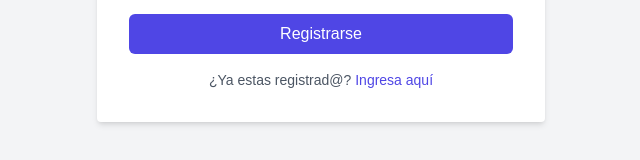
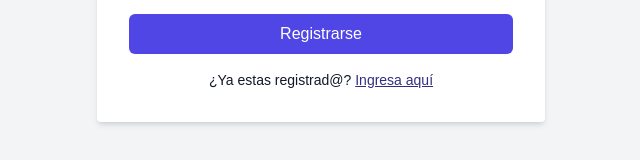
Before and after one commit to hzdelgado/dashboard-graphql, a Next.js app: page /register in a window 1280 px wide. Shown: the part 562-722 px from the top of the page, without its empty margins (319-959 px from the left). Built offline with nearby package versions, Linux system fonts and the light colour scheme; no server answers.

Commit message:
fix(accessibility): improve contrast ratio for background and text colors in input fields

```diff
--- a/components/input/PasswordInput.tsx
+++ b/components/input/PasswordInput.tsx
@@ -27,7 +27,7 @@ const PasswordInput = ({
       <input
         type={showPassword ? "text" : "password"}
         id={label}
-        className="mt-1 w-full px-3 py-2 border rounded-md shadow-sm focus:outline-none focus:ring-indigo-500 focus:border-indigo-500 sm:text-sm placeholder:text-slate-900 dark:placeholder:text-slate-400 dark:text-white dark:bg-black"
+        className="mt-1 w-full px-3 py-2 border rounded-md shadow-sm text-gray-900 focus:outline-none focus:ring-indigo-500 focus:border-indigo-500 sm:text-sm placeholder:text-slate-900 dark:placeholder:text-slate-400 dark:text-white dark:bg-black"
         placeholder={placeholder}
         value={value}
         onChange={(e) => onChange(e.target.value)}
--- a/components/input/TextInput.tsx
+++ b/components/input/TextInput.tsx
@@ -24,7 +24,7 @@ const TextInput = ({
       <input
         type={type}
         id="email"
-        className="w-full p-2 border border-gray-300 rounded focus:ring focus:ring-blue-200 placeholder:text-slate-900 dark:placeholder:text-slate-400 dark:bg-black dark:text-white"
+        className="w-full p-2 border border-gray-300 text-gray-900 rounded focus:ring focus:ring-blue-200 placeholder:text-slate-900 dark:placeholder:text-slate-400 dark:bg-black dark:text-white"
         placeholder={placeholder}
         value={value}
         onChange={(e) => onChange(e.target.value)}
--- a/components/login/LoginForm.tsx
+++ b/components/login/LoginForm.tsx
@@ -68,7 +68,7 @@ const LoginForm = () => {
             ¿No estas registrado?{" "}
             <a
               href="/register"
-              className="text-indigo-900 hover:underline"
+              className="text-indigo-900 underline"
             >
               Regístrate aquí
             </a>
--- a/components/register/RegisterForm.tsx
+++ b/components/register/RegisterForm.tsx
@@ -102,11 +102,11 @@ const RegisterForm = () => {
         Registrarse
       </button>
     </form>
-    <p className="mt-4 text-center text-sm text-gray-600 dark:text-white">
+    <p className="mt-4 text-center text-sm text-gray-900 dark:text-white">
     ¿Ya estas registrad@?{" "}
     <a
       href="/login"
-      className="text-indigo-600 hover:underline"
+      className="text-indigo-900 underline"
     >
       Ingresa aquí
     </a>
```
